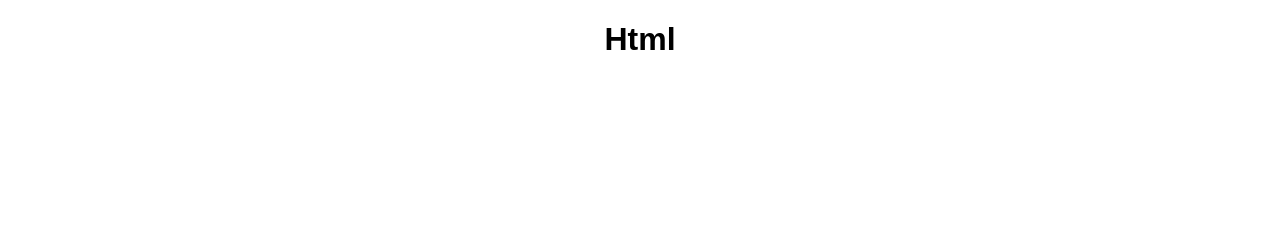
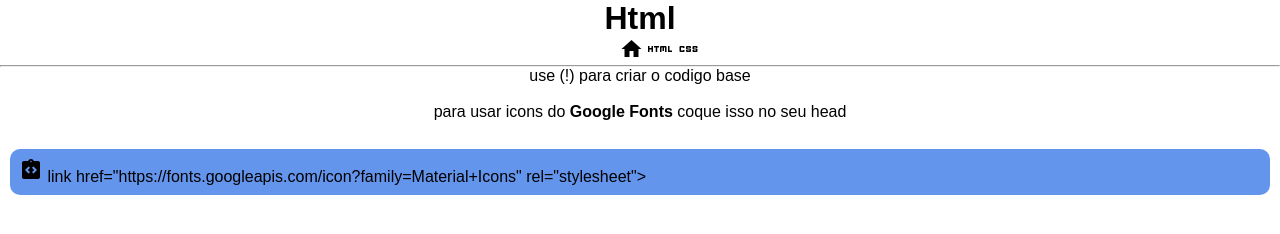
Before and after one commit to Arthur16code/Site, a plain HTML site: page menu/html.html in a window 1280 px wide. Drawn offline with Linux system fonts and the light colour scheme.

Commit message:
comecei o html

```diff
--- a/index.css
+++ b/index.css
@@ -32,3 +32,8 @@ a{
     font-size: 1.5em;
     font-weight: 550;
 }
+
+i {
+    float: right;
+    margin-top: 10px;
+}
--- a/menu/css/html.css
+++ b/menu/css/html.css
@@ -1,9 +1,28 @@
 body{
     margin: 0px;
     padding: 0px;
+}
+
+*{
+    margin: 0px;
     font-family: Arial, Helvetica, sans-serif;
 }
 
 h1{
     text-align: center;
 }
+
+.code{
+    background-color: cornflowerblue;
+    margin: 10px;
+    padding: 9px;
+    border-radius: 10px;
+}
+
+a > i {
+    color: black;
+}
+
+p{
+    text-align: center;
+}
--- a/menu/html.html
+++ b/menu/html.html
@@ -10,5 +10,23 @@
 </head>
 <body>
     <h1>Html</h1>
+    <menu>
+        <p>
+            <a href="../index.html" target="_blank"><i class="material-icons">home</i></a>
+            <a href="html.html"><i class="material-icons">html</i></a>
+            <a href="css.html"><i class="material-icons">css</i></a>
+        </p>
+    </menu>
+        <hr>
+    <p>use (!) para criar o codigo base</p>
+    <br>
+    <p>para usar icons do <strong>Google Fonts</strong> coque isso no seu head</p>
+    <br>
+    <div class="code">
+        <i class="material-icons">integration_instructions</i>
+        <code>
+            link href="https://fonts.googleapis.com/icon?family=Material+Icons" rel="stylesheet">
+        </code>
+    </div>
 </body>
 </html>
```
Also changed, not shown: index.html (+3 -0 lines).
